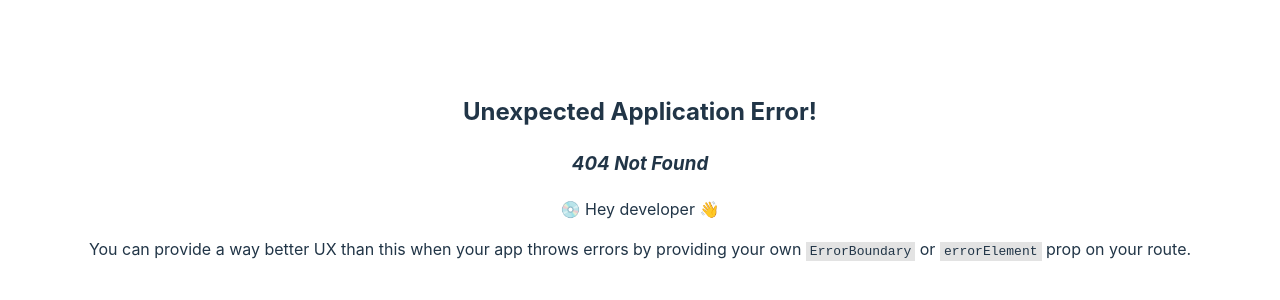
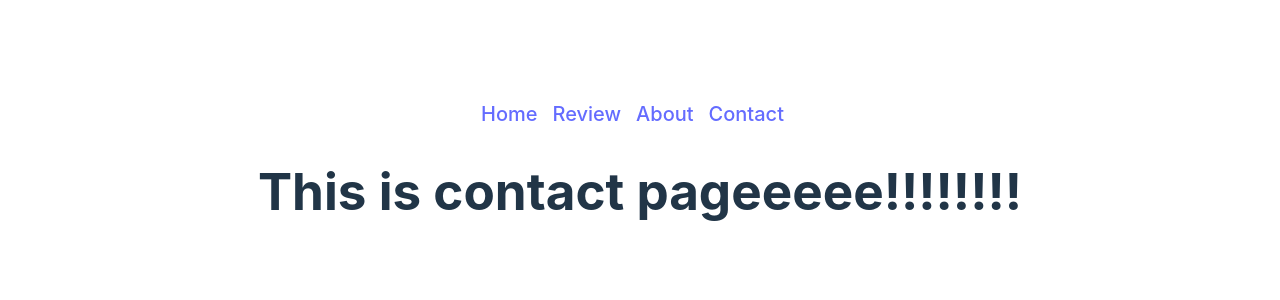
Before and after one commit to Habibaferdausi/Tshirts-React, a React (Vite) app: page /contact in a window 1280 px wide. Before the commit this address had no page. Shown: the part 224-524 px from the top of the page. Built offline with nearby package versions, Linux system fonts and the light colour scheme.

Commit message:
update page

```diff
--- /dev/null
+++ b/src/Components/About.jsx
@@ -0,0 +1,11 @@
+import React from "react";
+
+const About = () => {
+  return (
+    <div>
+      <h1>This is About Pagee!!!!!!!!!!</h1>
+    </div>
+  );
+};
+
+export default About;
--- /dev/null
+++ b/src/Components/Contact.jsx
@@ -0,0 +1,11 @@
+import React from "react";
+
+const Contact = () => {
+  return (
+    <div>
+      <h1>This is contact pageeeee!!!!!!!!</h1>
+    </div>
+  );
+};
+
+export default Contact;
```
Also changed, not shown: src/main.jsx (+10 -0 lines).
